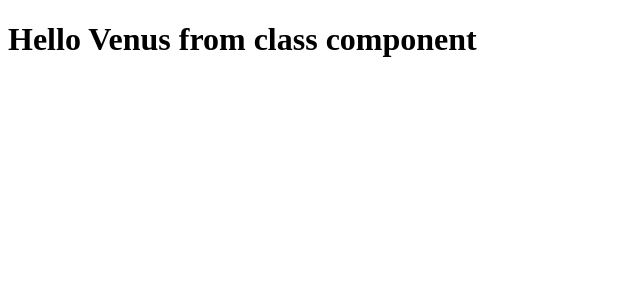
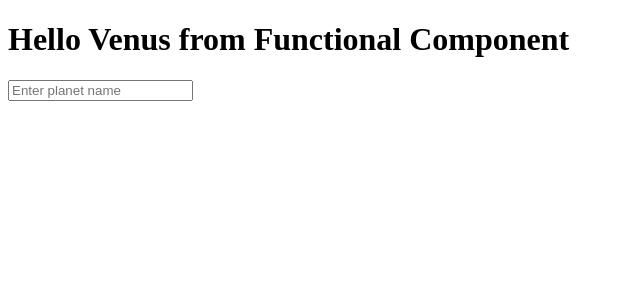
Before and after one commit to Anastasiachyp/react_hello_world, a React (Create React App) app: page / in a window 1280 px wide. Shown: the top 300 px of the page, without its empty margins (0-640 px from the left). Built offline with nearby package versions, Linux system fonts and the light colour scheme.

Commit message:
Adds functional component for output adds input in class component

```diff
--- a/src/App.jsx
+++ b/src/App.jsx
@@ -1,4 +1,6 @@
 import React, { Component } from 'react';
+import GreetingOutput from './GreetingOutput';
+
 
 export class App extends Component {
   // constructor(props) {
@@ -16,7 +18,12 @@ export class App extends Component {
     const { planet } = this.state;
     return (
       <div>
-      <h1>Hello {planet} from class component</h1>
+        <GreetingOutput planet={planet} />
+        <input type="text" placeholder="Enter planet name"
+          onChange={(event) => {
+            this.setState({ planet: event.target.value });
+          }}
+        />
     </div>
     );
 }
--- /dev/null
+++ b/src/GreetingOutput.jsx
@@ -0,0 +1,11 @@
+import React from 'react';
+
+const GreetingOutput = (props) => {
+    return (
+        <div>
+            <h1>Hello {props.planet} from Functional Component</h1>
+        </div>
+    );
+};
+
+export default GreetingOutput;
```
Also changed, not shown: src/GreetingInput.jsx (added).
